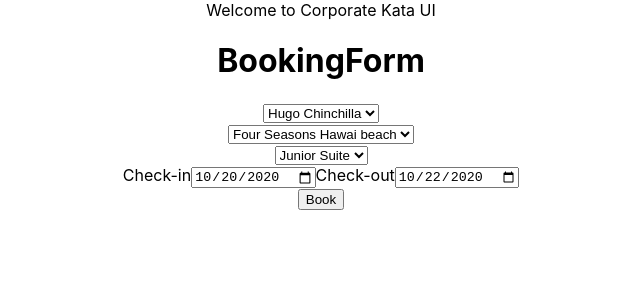
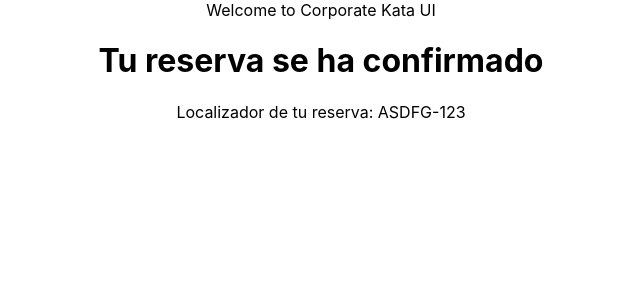
Before and after one commit to luisrovirosa/corporate_kata_frontend, a React (Create React App) app in the folder react-corporate/: page / in a window 1280 px wide. Both pictures are taken after a click on the button "Book". Shown: the top 300 px of the page, without its empty margins (319-959 px from the left). Built offline with nearby package versions, Linux system fonts and the light colour scheme.

Commit message:
show booking confirmation after submit booking form

```diff
--- a/react-corporate/src/App.js
+++ b/react-corporate/src/App.js
@@ -1,12 +1,12 @@
 import React from 'react';
 import './App.css';
-import BookingForm from './components/Booking/BookingForm';
+import BookingApp from './components/Booking/BookingForm';
 
 function App() {
   return (
     <div className="App">
       <header className="App-header">Welcome to Corporate Kata UI</header>
-      <BookingForm></BookingForm>
+      <BookingApp/>
     </div>
   );
 }
--- a/react-corporate/src/components/Booking/BookingForm.js
+++ b/react-corporate/src/components/Booking/BookingForm.js
@@ -1,4 +1,4 @@
-import React, { Component } from 'react';
+import React, { Component, useState, useEffect } from 'react';
 import BookingDates from './BookingDates';
 import RoomType from './RoomType';
 import EmployeeSelector from './EmployeeSelector';
@@ -17,6 +17,17 @@ class HotelSelector extends Component {
 class Button extends Component {
   render() {
     return <button>{this.props.children}</button>;
+  }
+}
+
+class BookingConfirmation extends Component {
+  render() {
+    return (
+      <>
+        <h1>Tu reserva se ha confirmado</h1>
+        <p>Localizador de tu reserva: {this.props.bookingId}</p>
+      </>
+    )
   }
 }
 
@@ -39,15 +50,13 @@ class BookingForm extends Component {
 
   handleSubmit = (event) => {
     event.preventDefault();
-    const booking = bookHotelRoom(
+    this.props.processForm(
       this.state.employeeId,
       this.state.hotelId,
       this.state.roomTypeId,
       this.state.checkIn,
       this.state.checkOut
     );
-
-    console.log(booking);
   };
 
   setEmployee = (employeeId) => {
@@ -56,14 +65,9 @@ class BookingForm extends Component {
     });
   };
 
-  /*  @TODO:
-  1- Empleado
-  2- Hotel
-  3- RoomType
-  4- Check in / out
-  5- Confirmar */
   render() {
     return (
+      <>
         <form onSubmit={this.handleSubmit}>
           <h1>BookingForm</h1>
           <div>
@@ -83,8 +87,24 @@ class BookingForm extends Component {
           </div>
           <Button>Book</Button>
         </form>
+      </>
     );
   }
 }
 
-export default BookingForm;
+
+function BookingApp() {
+  const [booking, setBooking] = useState(undefined);
+
+  const processForm = (...args) => {
+    setBooking(bookHotelRoom(...args))
+  }
+
+  return (
+    booking
+      ? <BookingConfirmation bookingId={booking} />
+      : <BookingForm processForm={processForm}/>
+  );
+}
+
+export default BookingApp;
```
Lines whose indentation alone changed are shown as unchanged.
